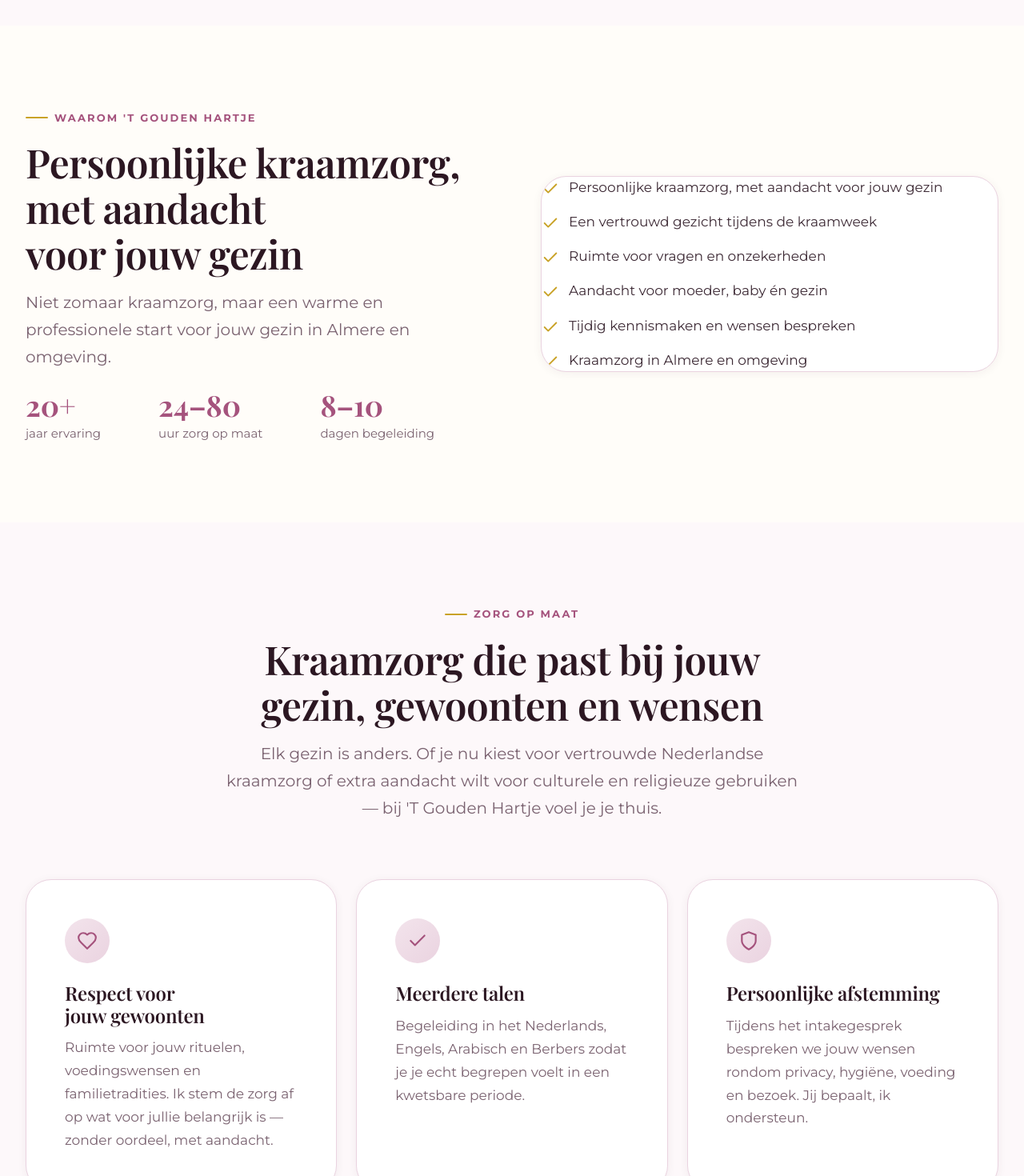
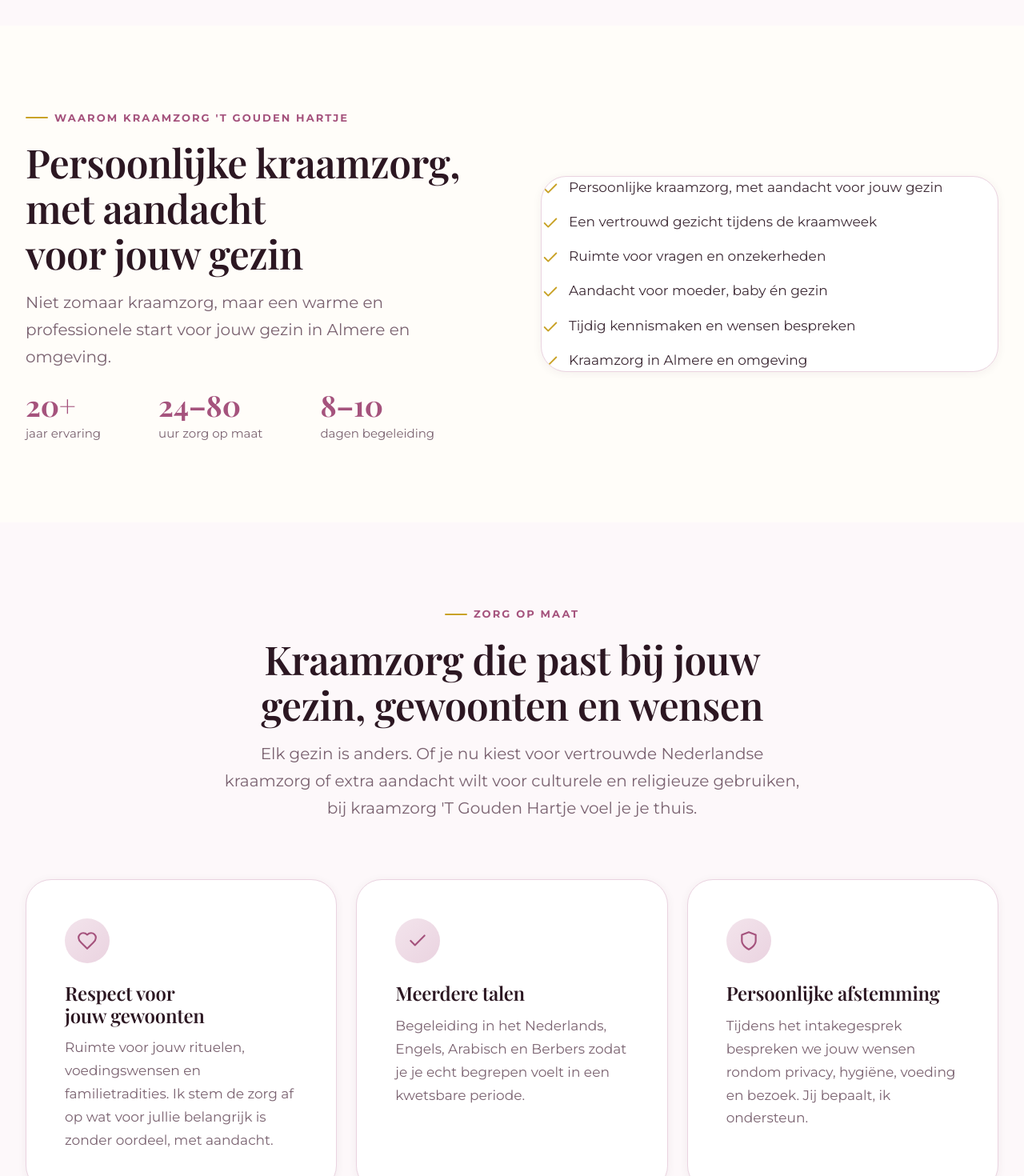
Before and after one commit to Maximustopdeals/Kraamzorg-T-Gouden-Hartje, a Next.js app: page / in a window 1280 px wide. Shown: the part 2860-4330 px from the top of the page at 80% size. Built offline with nearby package versions, Linux system fonts and the light colour scheme; no server answers; a web font is replaced by a local one.

Commit message:
Update text content in page.tsx

```diff
--- a/app/page.tsx
+++ b/app/page.tsx
@@ -145,7 +145,7 @@
       <section className="section">
         <div className="container grid-2">
           <div>
-            <span className="eyebrow">Waarom &apos;T Gouden Hartje</span>
+            <span className="eyebrow">Waarom kraamzorg &apos;T Gouden Hartje</span>
             <h2>Persoonlijke kraamzorg, met aandacht voor jouw gezin</h2>
             <p className="lead">
               Niet zomaar kraamzorg, maar een warme en professionele start voor
@@ -188,7 +188,7 @@
             <p className="lead">
               Elk gezin is anders. Of je nu kiest voor vertrouwde Nederlandse
               kraamzorg of extra aandacht wilt voor culturele en religieuze
-              gebruiken — bij &apos;T Gouden Hartje voel je je thuis.
+              gebruiken, bij kraamzorg &apos;T Gouden Hartje voel je je thuis.
             </p>
           </div>
           <div className="grid-3">
@@ -199,7 +199,7 @@
               <h3>Respect voor jouw gewoonten</h3>
               <p>
                 Ruimte voor jouw rituelen, voedingswensen en familietradities.
-                Ik stem de zorg af op wat voor jullie belangrijk is — zonder
+                Ik stem de zorg af op wat voor jullie belangrijk is zonder
                 oordeel, met aandacht.
               </p>
             </article>
```
